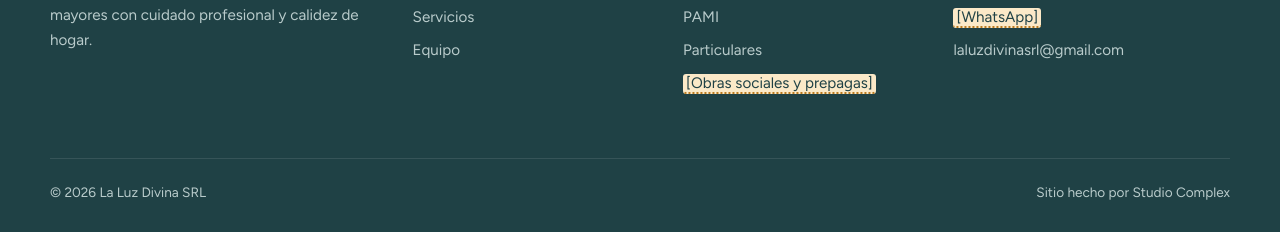
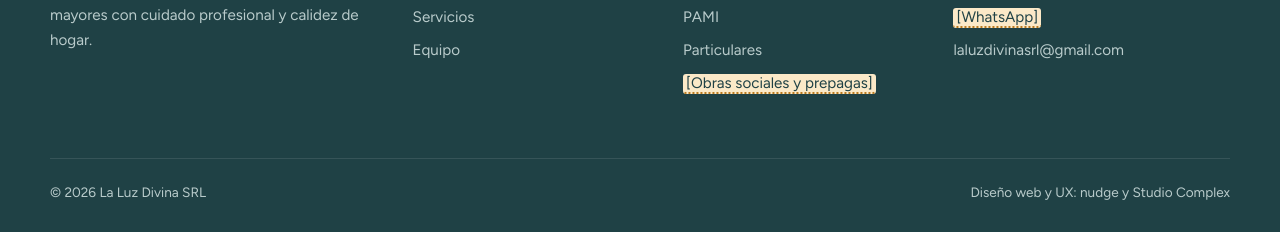
Before and after one commit to nudge-digital-lab/laluzdivina-propuesta, a plain HTML site: page equipo.html in a window 1280 px wide. Shown: the part 3630-3862 px from the top of the page. Drawn offline with Linux system fonts and the light colour scheme.

Commit message:
Actualiza la vista previa

```diff
--- a/equipo.html
+++ b/equipo.html
@@ -83,7 +83,7 @@
     <div><h4>Trabajamos con</h4><span class="sello-pami sello-pami--pie"><img class="logo-pami" src="img/pami.svg" alt="PAMI" width="92" height="28"></span><ul style="margin-top:14px"><li>PAMI</li><li>Particulares</li><li><mark class="dato">[Obras sociales y prepagas]</mark></li></ul></div>
     <div><h4>Contacto</h4><ul>
       <li><mark class="dato">[Dirección]</mark></li><li><mark class="dato">[Teléfono]</mark></li><li><mark class="dato">[WhatsApp]</mark></li><li>laluzdivinasrl@gmail.com</li></ul></div>
-    <div class="legal"><span>© 2026 La Luz Divina SRL</span><span>Sitio hecho por Studio Complex</span></div>
+    <div class="legal"><span>© 2026 La Luz Divina SRL</span><span>Diseño web y UX: <a href="https://nudge.com.ar" target="_blank" rel="noopener">nudge</a> y <a href="https://studiocomplex.com.ar" target="_blank" rel="noopener">Studio Complex</a></span></div>
   </div>
 </footer>
 <a class="wa-flotante" href="#whatsapp" aria-label="Escribinos por WhatsApp"><svg viewBox="0 0 24 24" fill="currentColor" aria-hidden="true"><path d="M17.5 14.4c-.3-.1-1.8-.9-2-1-.3-.1-.5-.1-.7.1-.2.3-.8 1-.9 1.2-.2.2-.3.2-.6.1-.3-.1-1.3-.5-2.4-1.5-.9-.8-1.5-1.8-1.7-2.1-.2-.3 0-.5.1-.6l.4-.5c.2-.2.2-.3.3-.5.1-.2 0-.4 0-.5l-.9-2.2c-.2-.6-.5-.5-.7-.5h-.6c-.2 0-.5.1-.8.4-.3.3-1 1-1 2.5s1.1 2.9 1.2 3.1c.1.2 2.1 3.2 5.1 4.5.7.3 1.3.5 1.7.6.7.2 1.4.2 1.9.1.6-.1 1.8-.7 2-1.4.2-.7.2-1.3.2-1.4-.1-.1-.3-.2-.6-.3ZM12 21.8c-1.8 0-3.5-.5-5-1.4l-.4-.2-3.7 1 1-3.6-.2-.4A9.8 9.8 0 1 1 12 21.8Zm8.4-18.2A11.8 11.8 0 0 0 1.7 17.8L0 24l6.3-1.7A11.8 11.8 0 0 0 24 12c0-3.2-1.2-6.1-3.6-8.4Z"/></svg></a>
```
Also changed, not shown: index.html (+1 -1 lines), nosotros.html (+1 -1 lines), servicios.html (+1 -1 lines).
